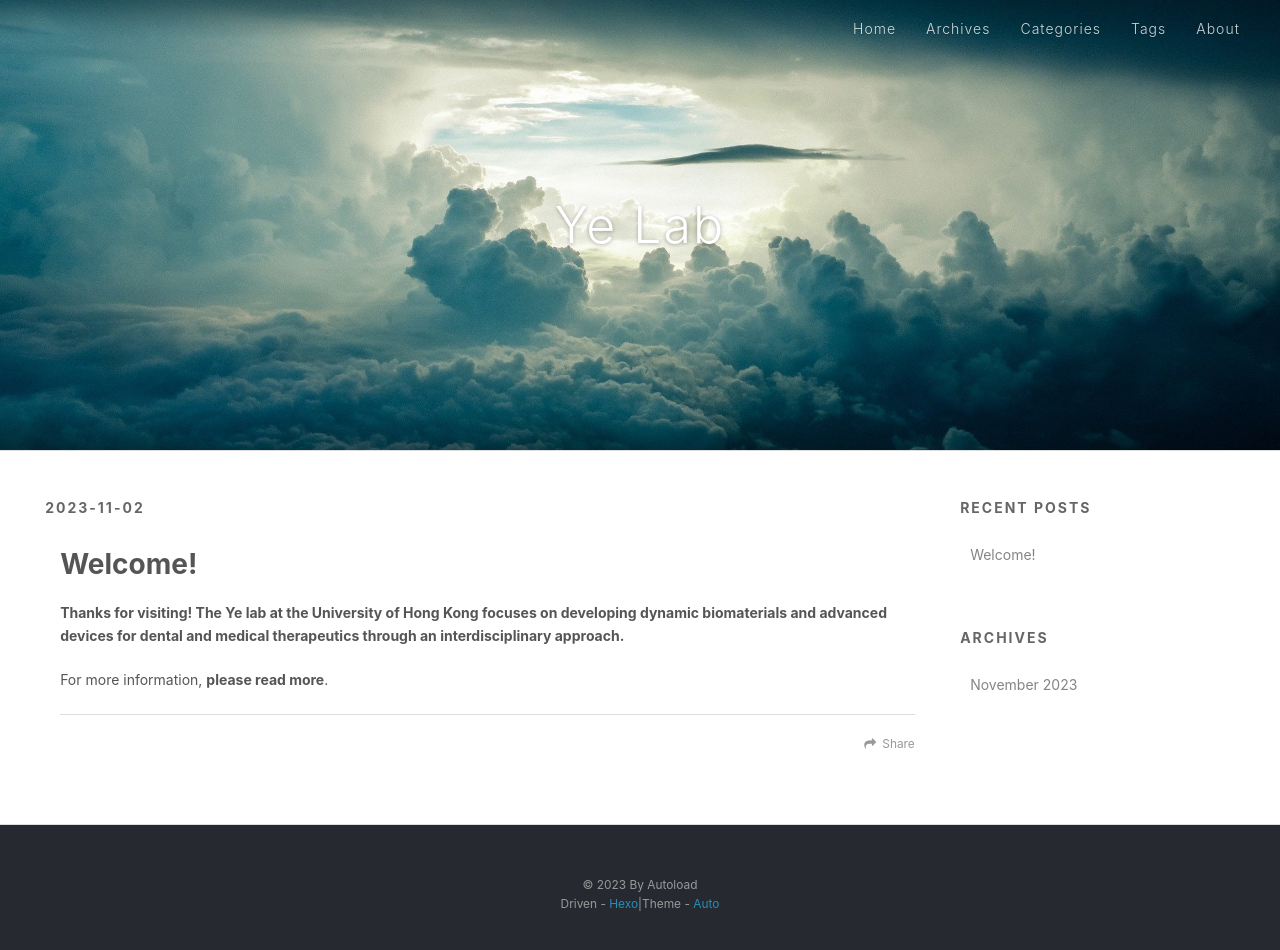
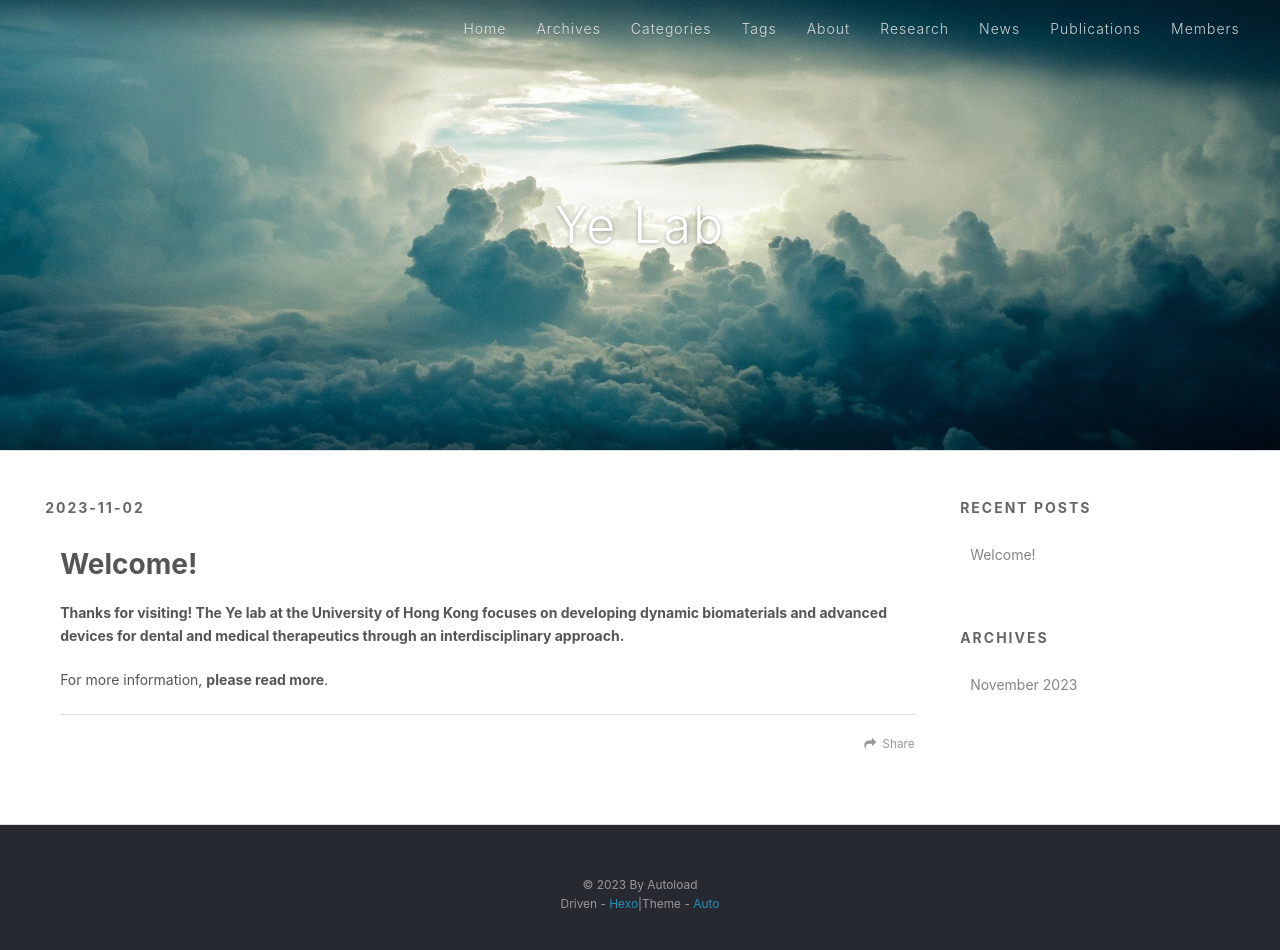
Before and after one commit to zhouyelab/zhouyelab.github.io, a plain HTML site: page 2023/11/02/hello-world/index.html in a window 1280 px wide. Drawn offline with Linux system fonts and the light colour scheme.

Commit message:
Site updated: 2023-11-03 12:09:50

```diff
--- a/2023/11/02/hello-world/index.html
+++ b/2023/11/02/hello-world/index.html
@@ -38,6 +38,14 @@
           <a class="main-nav-link" href="/tags">Tags</a>
 
           <a class="main-nav-link" href="/about">About</a>
+
+          <a class="main-nav-link" href="/Research">Research</a>
+
+          <a class="main-nav-link" href="/News">News</a>
+
+          <a class="main-nav-link" href="/Publications">Publications</a>
+
+          <a class="main-nav-link" href="/Members">Members</a>
 
       </nav>
     </div>
@@ -142,6 +150,14 @@
 
     <a href="/about" class="mobile-nav-link">About</a>
 
+    <a href="/Research" class="mobile-nav-link">Research</a>
+
+    <a href="/News" class="mobile-nav-link">News</a>
+
+    <a href="/Publications" class="mobile-nav-link">Publications</a>
+
+    <a href="/Members" class="mobile-nav-link">Members</a>
+
 </nav>
 
 
```
Also changed, not shown: index.html (+16 -0 lines).
